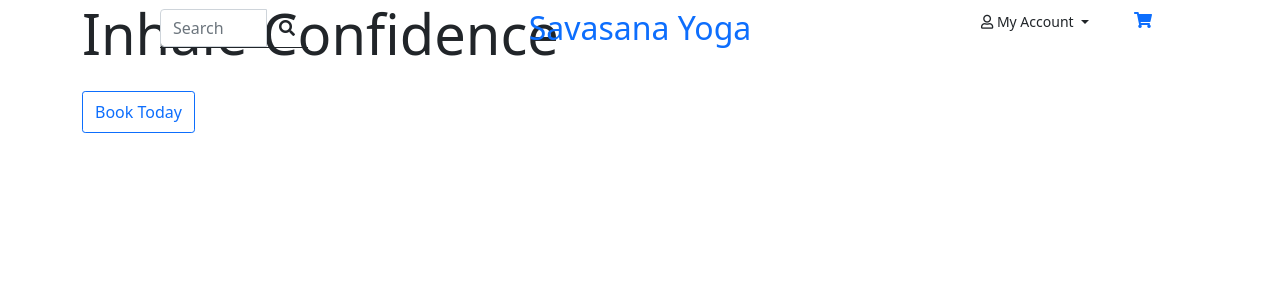
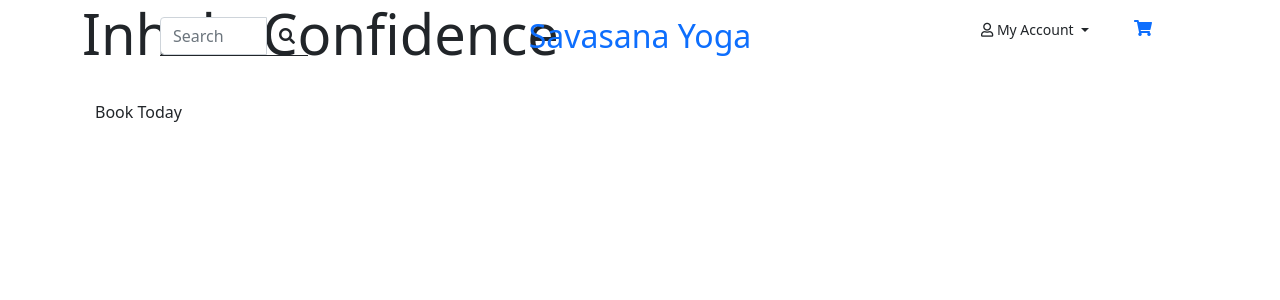
Before and after one commit to Code-Institute-Submissions/savasana_yoga, a Django app: page / in a window 1280 px wide. Shown: the top 300 px of the page. Run offline with Django 3.2, Linux system fonts and the light colour scheme; some libraries are stand-ins or nearby versions.

Commit message:
Style navbar background color and call to action button background color

```diff
--- a/home/templates/home/index.html
+++ b/home/templates/home/index.html
@@ -17,7 +17,7 @@
                 Inhale Confidence
             </h1>
             <div class="my-4">
-                <h4><a href="" class="book-today-btn btn btn-outline-primary rounded-1 py-2">Book Today</a></h4>
+                <h4><a href="" class="book-today-btn btn rounded-1 py-2">Book Today</a></h4>
             </div>
         </div>
     </div>
--- a/templates/base.html
+++ b/templates/base.html
@@ -34,10 +34,8 @@
 
     <title>Savasana Yoga {% block extra_title %}{% endblock %}</title>
     </head>
-
-        <body>
             <header class="container-fluid fixed-top">
-                <div class="row">
+                <div id="topnav" class="row py-2">
                     <div class="col-12 col-lg-3 my-auto py-1 py-lg-0">
                         <form method="GET" action="">
                             <div class="input-group w-50 ms-auto my-auto border-bottom border-dark">
```
